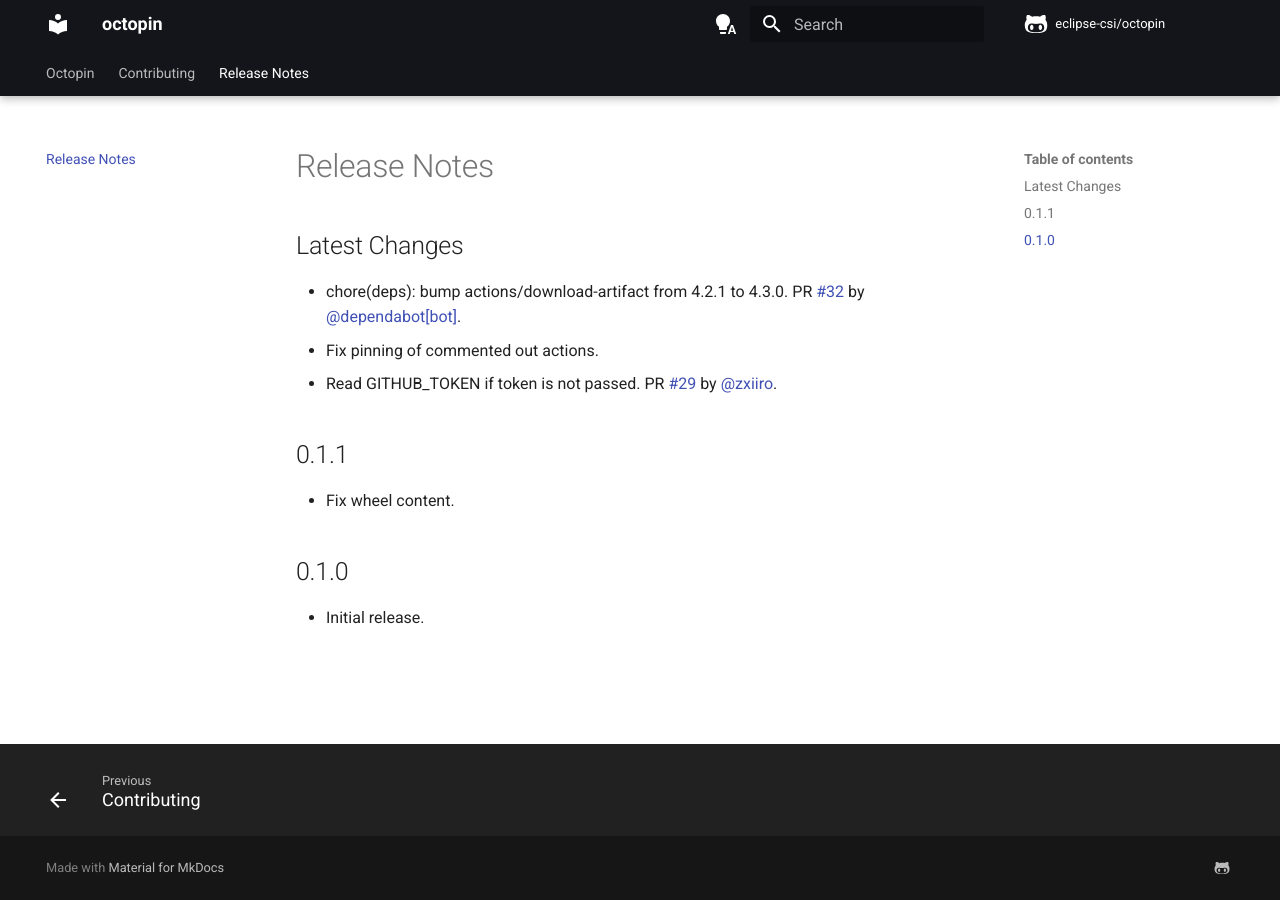
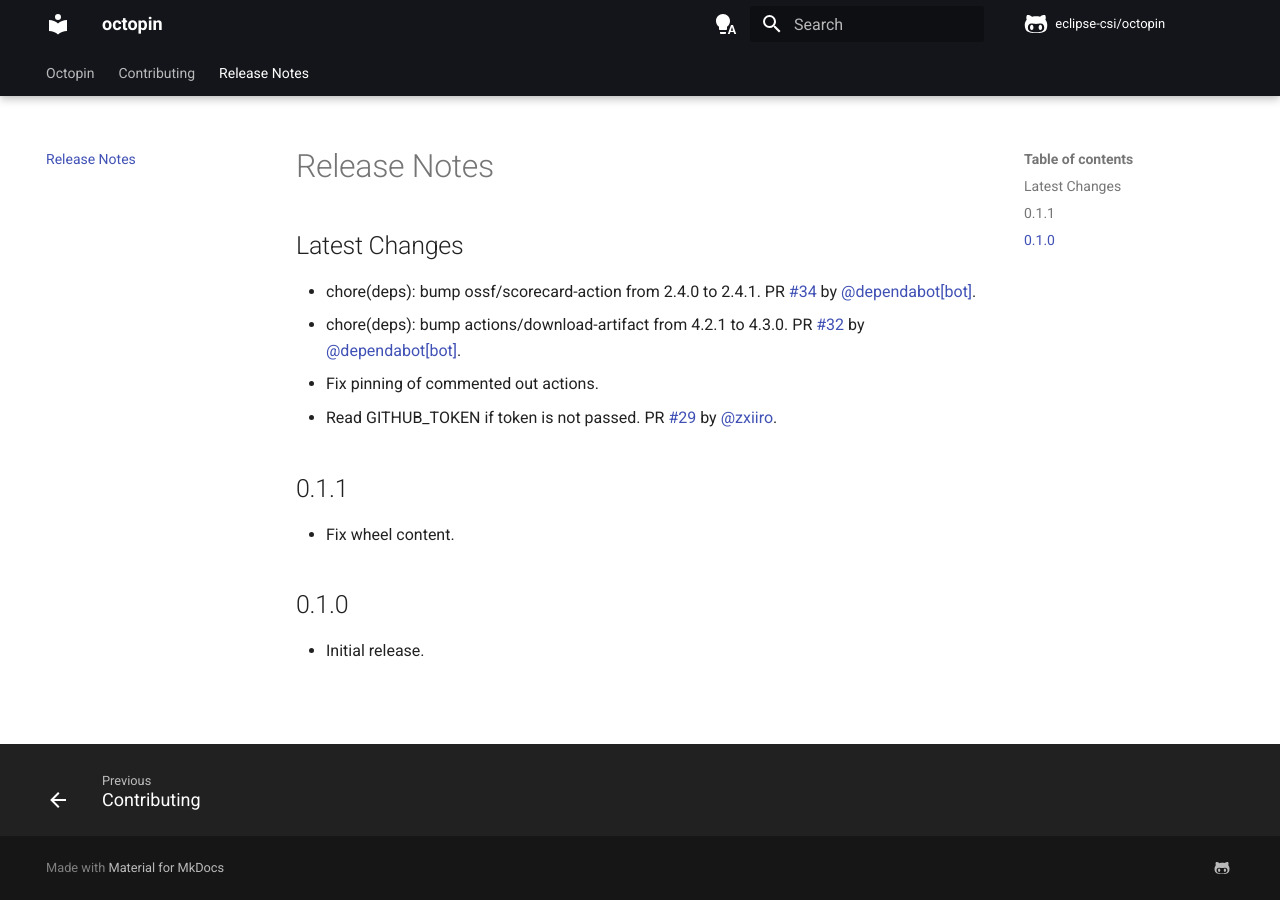
Before and after one commit to eclipse-csi/octopin, an MkDocs documentation site: the page built from docs/release-notes.md, in a window 1280 px wide. Built offline with MkDocs 1.6.1 and Material for MkDocs 9.7.7, drawn with Linux system fonts in a browser that asks for light colours; comment, search, counter and statistics services are not loaded.

Commit message:
📝 Update release notes
[skip ci]

```diff
--- a/docs/release-notes.md
+++ b/docs/release-notes.md
@@ -2,6 +2,7 @@
 
 ## Latest Changes
 
+* chore(deps): bump ossf/scorecard-action from 2.4.0 to 2.4.1. PR [#34](https://github.com/eclipse-csi/octopin/pull/34) by [@dependabot[bot]](https://github.com/apps/dependabot).
 * chore(deps): bump actions/download-artifact from 4.2.1 to 4.3.0. PR [#32](https://github.com/eclipse-csi/octopin/pull/32) by [@dependabot[bot]](https://github.com/apps/dependabot).
 * Fix pinning of commented out actions.
 * Read GITHUB_TOKEN if token is not passed. PR [#29](https://github.com/eclipse-csi/octopin/pull/29) by [@zxiiro](https://github.com/zxiiro).
```
